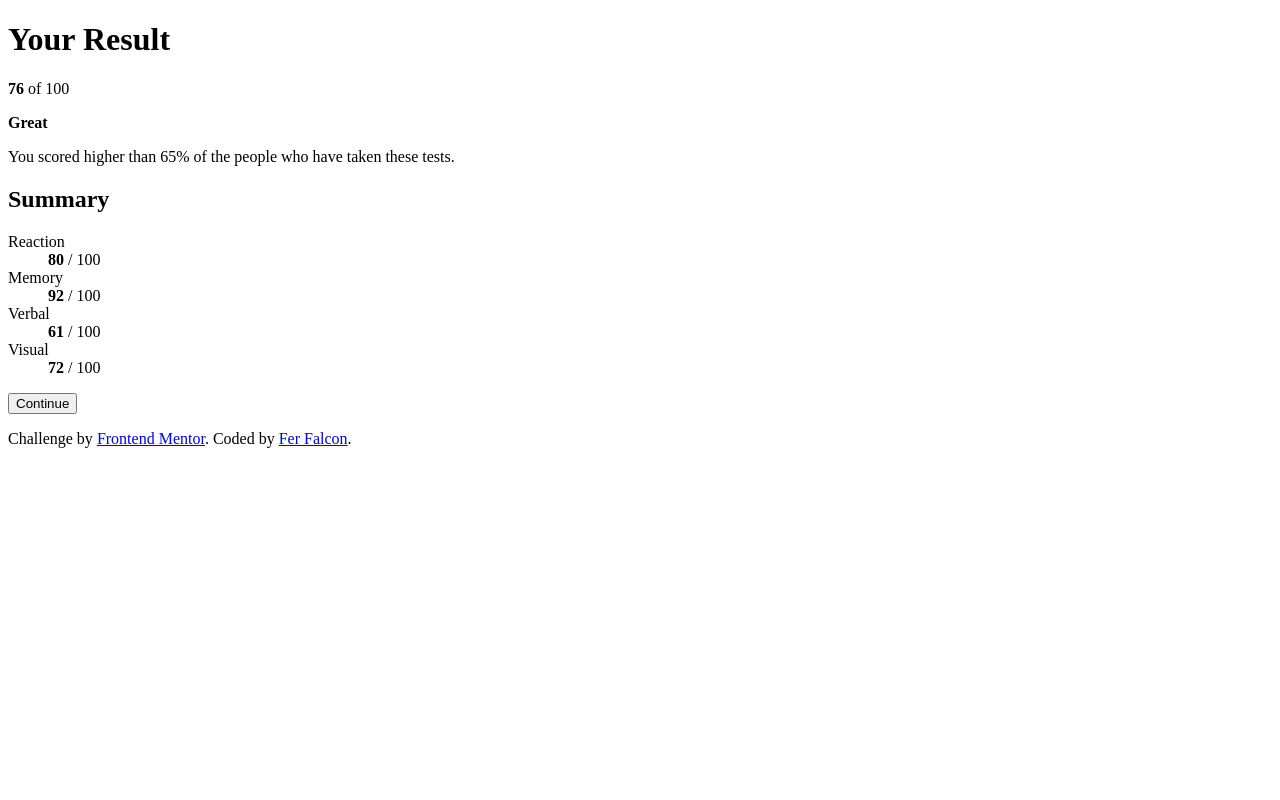
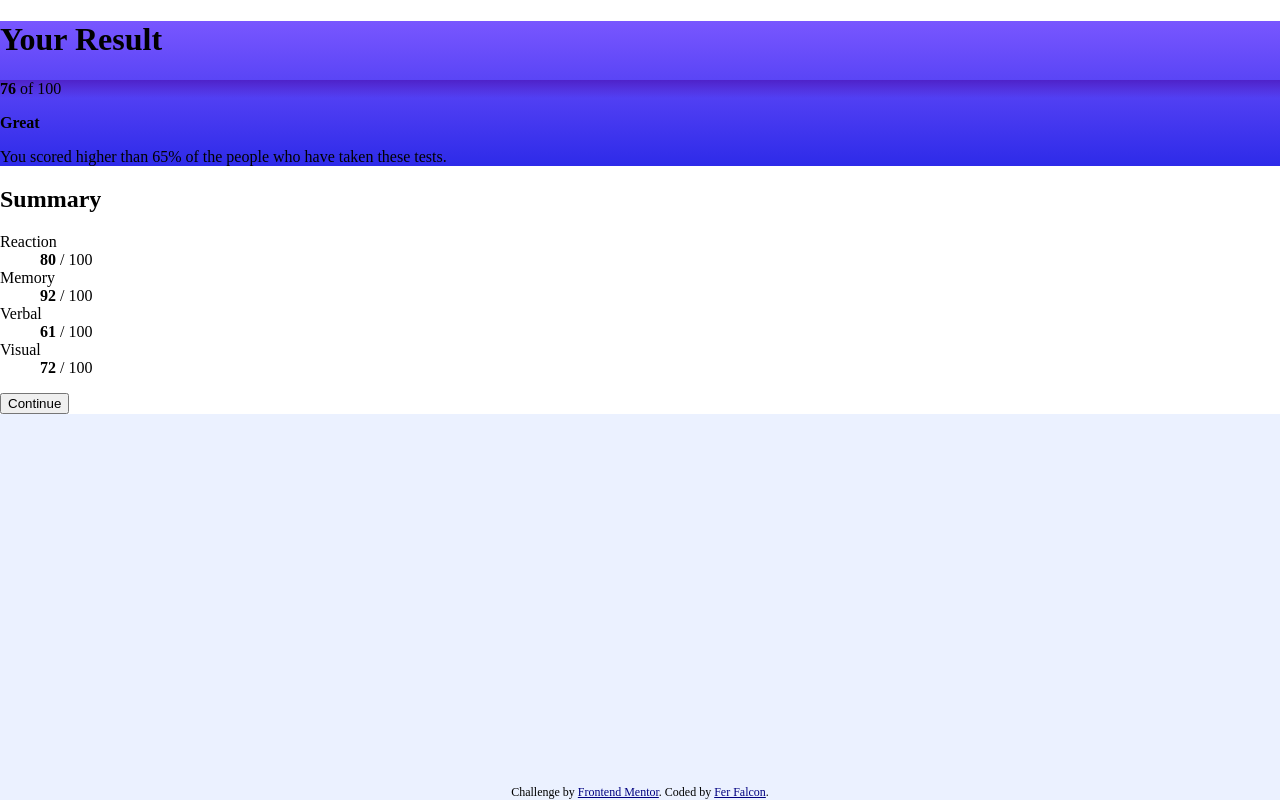
Before and after one commit to ferfalcon/results-summary-component, a plain HTML site: page index.html in a window 1280 px wide. Drawn offline with Linux system fonts and the light colour scheme.

Commit message:
workspace and css colors

```diff
--- /dev/null
+++ b/assets/styles/styles.less
@@ -0,0 +1,61 @@
+:root {
+	--body-background: hsl(220, 100%, 96%);
+	--body-color-light: hsl(241, 100%, 89%);
+	--body-color-dark: hsl(223, 30%, 89%);
+	--main-gradient: linear-gradient(hsl(252, 100%, 67%), hsl(241, 81%, 54%));
+	--dark-gradient: linear-gradient(hsl(256, 71%, 46%), hsla(241, 71%, 46%, 0));
+	--reaction-color: hsl(0, 100%, 67%);
+	--reaction-color-light: hsl(0, 100%, 98%);
+	--memory-color: hsl(40, 100%, 56%);
+	--memory-color-light: hsl(40, 100%, 97%);
+	--verbal-color: hsl(166, 100%, 37%);
+	--verbal-color-light: hsl(166, 53%, 97%);
+	--visual-color: hsl(234, 85%, 45%);
+	--visual-color-light: hsl(234, 53%, 97%);
+
+}
+
+html {
+  box-sizing: border-box;
+}
+
+*, *::before, *::after {
+  box-sizing: inherit;
+}
+
+body {
+	display: flex;
+	flex-direction: column;
+	min-height: 100svh;
+	margin: 0;
+	background: var(--body-background);
+}
+
+.results-summary {
+	background-color: white;
+}
+
+.results-summary__result {
+	background: var(--main-gradient);
+}
+
+.results-summary__score {
+	background: var(--dark-gradient);
+}
+
+footer {
+	margin-top: 2rem;
+	flex-grow: 1;
+	display: flex;
+	justify-content: center;
+	align-items: end;
+}
+
+.attribution {
+	font-size: .75rem;
+	margin: 0;
+}
+
+.attribution a {
+	color: navy;
+}
--- a/index.html
+++ b/index.html
@@ -5,32 +5,38 @@
   <meta name="viewport" content="width=device-width, initial-scale=1.0">
   <link rel="icon" type="image/png" sizes="32x32" href="./assets/images/favicon-32x32.png">
   <title>Frontend Mentor | Results summary component</title>
+	<link rel="stylesheet" type="text/css" href="./assets/styles/styles.css">
 </head>
 <body>
-	<main>
-		<div>
+	<main class="results-summary">
+		<div class="results-summary__result">
 			<h1>Your Result</h1>
-			<p>
+			<p class="results-summary__score">
 				<strong>76</strong>
 				<span>of 100</span>
 			</p>
 			<strong>Great</strong>
 			<p>You scored higher than 65% of the people who have taken these tests.</p>
 		</div>
-		<section>
+		<section class="results-summary__summary">
 			<h2>Summary</h2>
 			<dl>
+				<div>
 					<dt>Reaction</dt>
 					<dd><b>80</b> / 100</dd>
-
+				</div>
+				<div>
 					<dt>Memory</dt>
 					<dd><b>92</b> / 100</dd>
-
+				</div>
+				<div>
 					<dt>Verbal</dt>
 					<dd><b>61</b> / 100</dd>
-
+				</div>
+				<div>
 					<dt>Visual</dt>
 					<dd><b>72</b> / 100</dd>
+				</div>
 			</dl>
 			<button>Continue</button>
 		</section>
```
Also changed, not shown: assets/styles/styles.css (added), 2 other files. Lines whose indentation alone changed are shown as unchanged.
